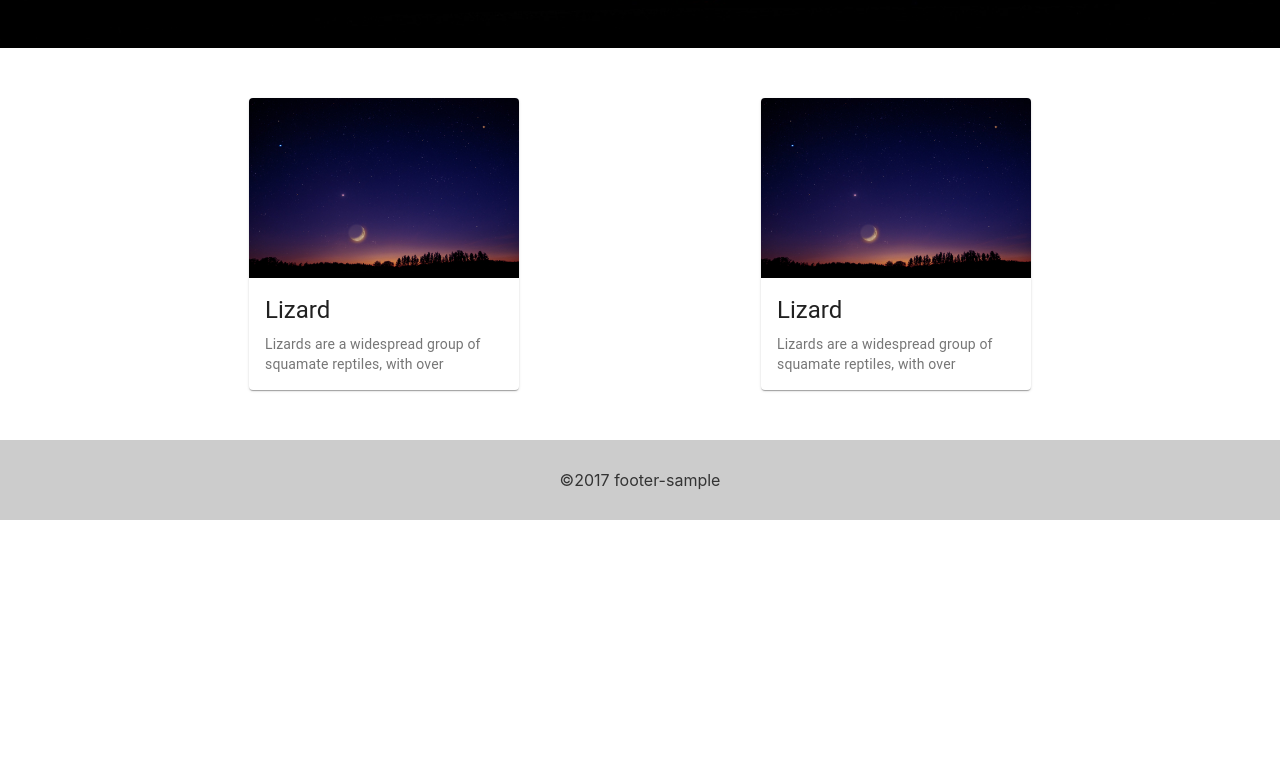
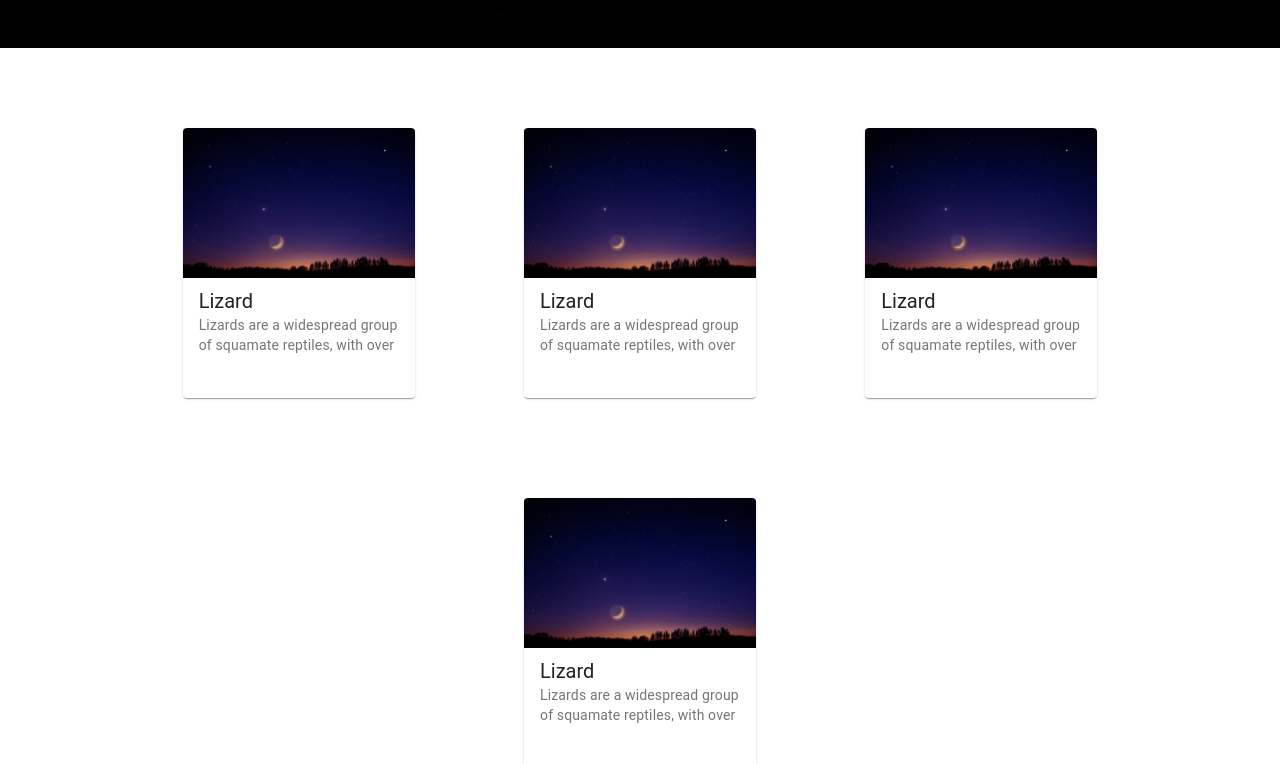
Before and after one commit to shinta0000/react-spa, a React (Create React App) app: page / in a window 1280 px wide. Shown: the part 634-1398 px from the top of the page. Before the commit the page ends 1154 px from the top, so only its background shows below. Built offline with nearby package versions, Linux system fonts and the light colour scheme.

Commit message:
add: CardItemコンポーネントを追加 #13

```diff
--- /dev/null
+++ b/src/components/CardItem.jsx
@@ -0,0 +1,84 @@
+import React from "react";
+import styled from "styled-components";
+import CardImage from "./assets/sky-5114501_1920.jpg";
+import { makeStyles } from "@material-ui/core";
+import { createMuiTheme } from "@material-ui/core";
+import Card from "@material-ui/core/Card";
+import CardActionArea from "@material-ui/core/CardActionArea";
+import CardActions from "@material-ui/core/CardActions";
+import CardContent from "@material-ui/core/CardContent";
+import CardMedia from "@material-ui/core/CardMedia";
+import Button from "@material-ui/core/Button";
+import Typography from "@material-ui/core/Typography";
+
+const useStyles = makeStyles({
+  root: {
+    maxWidth: 290,
+  },
+  media: {
+    height: 150,
+  },
+  content: {
+    height: 100,
+    paddingTop: 10,
+    paddingBottom: 10,
+    paddingRight: 16,
+    paddingLeft: 16,
+  },
+  typography: {
+    margin: 0,
+    fontSize: 20,
+  },
+});
+
+const CardItem = () => {
+  const classes = useStyles();
+
+  return (
+    <CardStyle>
+      <div className="container">
+        <div className="cards">
+          <Card className={classes.root}>
+            <CardActionArea>
+              <CardMedia
+                className={classes.media}
+                image={CardImage}
+                title="Contemplative Reptile"
+              />
+              <CardContent className={classes.content}>
+                <Typography
+                  gutterBottom
+                  variant="h5"
+                  component="h2"
+                  className={classes.typography}
+                >
+                  Lizard
+                </Typography>
+                <Typography variant="body2" color="textSecondary" component="p">
+                  Lizards are a widespread group of squamate reptiles, with over
+                </Typography>
+              </CardContent>
+            </CardActionArea>
+          </Card>
+        </div>
+      </div>
+    </CardStyle>
+  );
+};
+
+export default CardItem;
+
+const CardStyle = styled.div`
+  margin: 50px 0;
+
+  .container {
+    width: 80%;
+    margin: 0 auto;
+  }
+
+  .cards {
+    display: flex;
+    justify-content: space-around;
+    /* margin: 30px; */
+  }
+`;
--- a/src/components/Cards.jsx
+++ b/src/components/Cards.jsx
@@ -1,84 +1,26 @@
 import React from "react";
 import styled from "styled-components";
-import CardImage from "./assets/sky-5114501_1920.jpg";
-import { makeStyles } from "@material-ui/core";
-import { createMuiTheme } from "@material-ui/core";
-import Card from "@material-ui/core/Card";
-import CardActionArea from "@material-ui/core/CardActionArea";
-import CardActions from "@material-ui/core/CardActions";
-import CardContent from "@material-ui/core/CardContent";
-import CardMedia from "@material-ui/core/CardMedia";
-import Button from "@material-ui/core/Button";
-import Typography from "@material-ui/core/Typography";
-
-const useStyles = makeStyles({
-  root: {
-    maxWidth: 270,
-  },
-  media: {
-    height: 180,
-  },
-});
+import CardItem from "./CardItem";
 
 const Cards = () => {
-  const classes = useStyles();
-
   return (
-    <CardStyle>
-      <div className="container">
-        <div className="cards">
-          <Card className={classes.root}>
-            <CardActionArea>
-              <CardMedia
-                className={classes.media}
-                image={CardImage}
-                title="Contemplative Reptile"
-              />
-              <CardContent>
-                <Typography gutterBottom variant="h5" component="h2">
-                  Lizard
-                </Typography>
-                <Typography variant="body2" color="textSecondary" component="p">
-                  Lizards are a widespread group of squamate reptiles, with over
-                </Typography>
-              </CardContent>
-            </CardActionArea>
-          </Card>
-          <Card className={classes.root}>
-            <CardActionArea>
-              <CardMedia
-                className={classes.media}
-                image={CardImage}
-                title="Contemplative Reptile"
-              />
-              <CardContent>
-                <Typography gutterBottom variant="h5" component="h2">
-                  Lizard
-                </Typography>
-                <Typography variant="body2" color="textSecondary" component="p">
-                  Lizards are a widespread group of squamate reptiles, with over
-                </Typography>
-              </CardContent>
-            </CardActionArea>
-          </Card>
-        </div>
-      </div>
-    </CardStyle>
+    <CardsStyle>
+      <CardItem />
+      <CardItem />
+      <CardItem />
+      <CardItem />
+    </CardsStyle>
   );
 };
 
 export default Cards;
 
-const CardStyle = styled.div`
-  margin: 50px 0;
-
-  .container {
-    width: 80%;
-    margin: 0 auto;
-  }
-
-  .cards {
-    display: flex;
-    justify-content: space-around;
-  }
+const CardsStyle = styled.div`
+  width: 80%;
+  margin: 0 auto;
+  margin-top: 30px;
+  margin-bottom: 30px;
+  display: flex;
+  flex-wrap: wrap;
+  justify-content: space-around;
 `;
```
Also changed, not shown: 1 other file (tests, documents, lock files or other folders).
